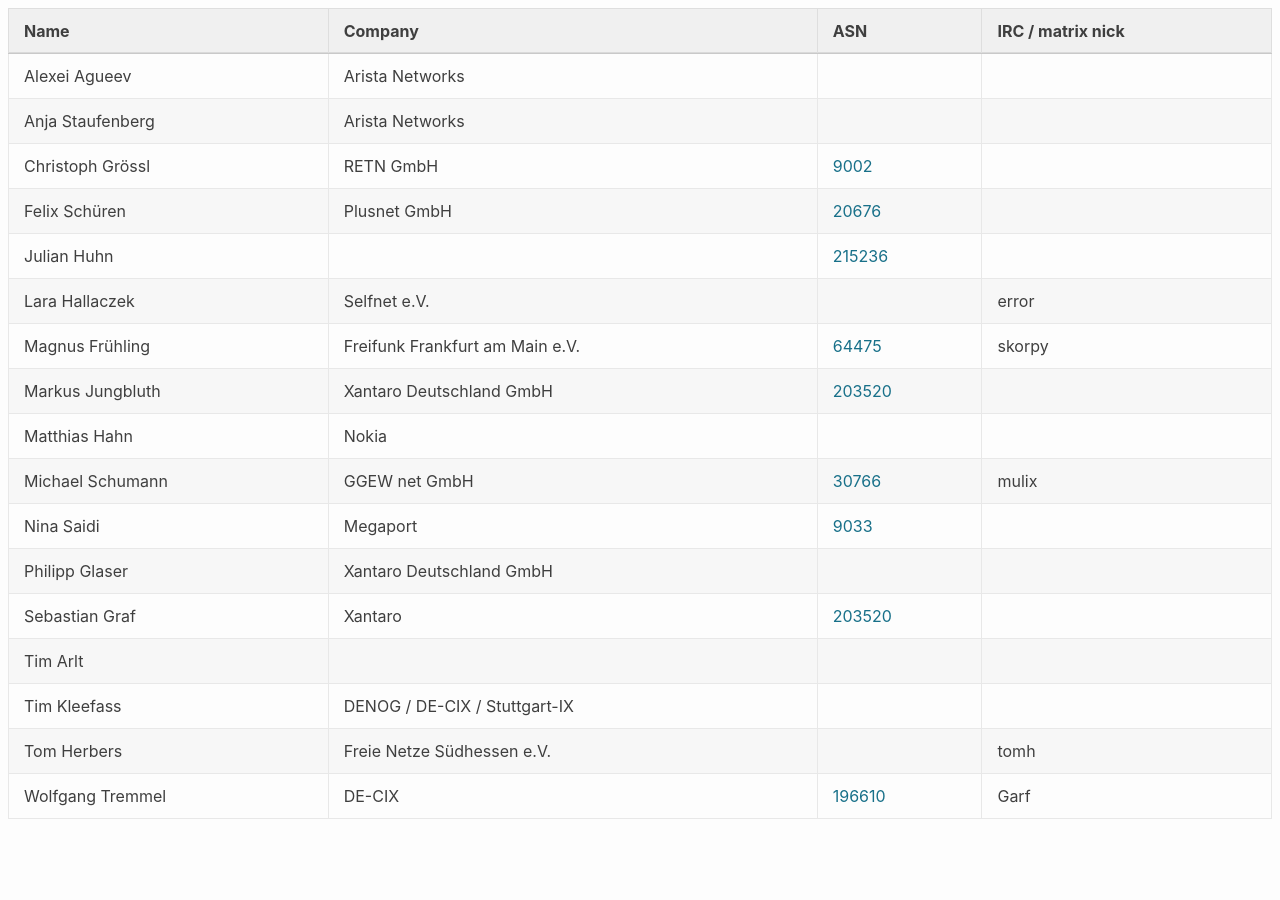
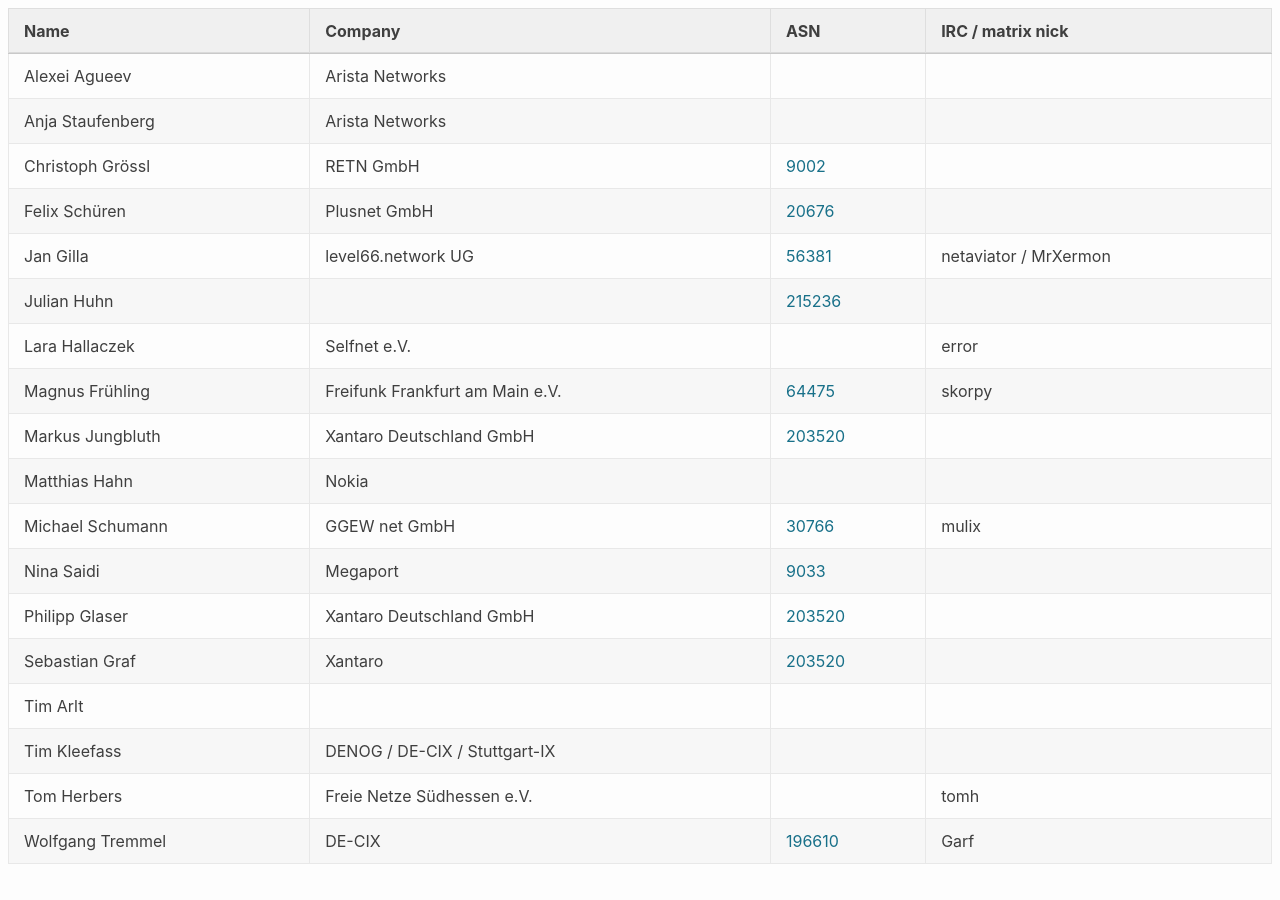
Before and after one commit to denog/pretix-attendeelist, a Jekyll site: the page built from denogmeetup25-01/index.markdown, in a window 1280 px wide. Built offline with Jekyll 4.4.1, drawn with Linux system fonts in a browser that asks for light colours.

Commit message:
Latest data: Wed Jan 22 12:12:07 UTC 2025

```diff
--- a/_data/attendees_denogmeetup25-01.json
+++ b/_data/attendees_denogmeetup25-01.json
@@ -22,6 +22,12 @@
     "company": "Plusnet GmbH",
     "irc": null,
     "asn": "20676"
+  },
+  {
+    "name": "Jan Gilla",
+    "company": "level66.network UG",
+    "irc": "netaviator / MrXermon",
+    "asn": "56381"
   },
   {
     "name": "Julian Huhn",
@@ -69,7 +75,7 @@
     "name": "Philipp Glaser",
     "company": "Xantaro Deutschland GmbH",
     "irc": null,
-    "asn": null
+    "asn": "203520"
   },
   {
     "name": "Sebastian Graf",
```
